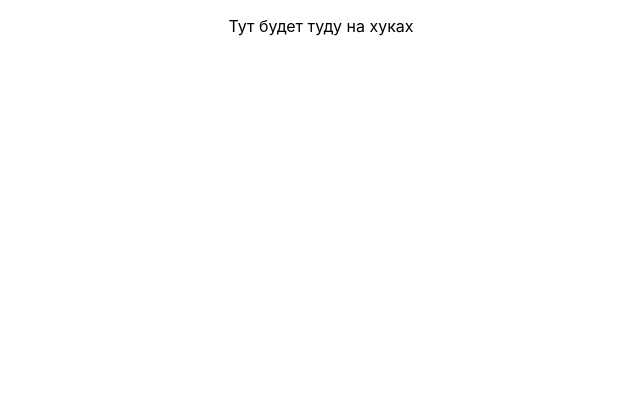
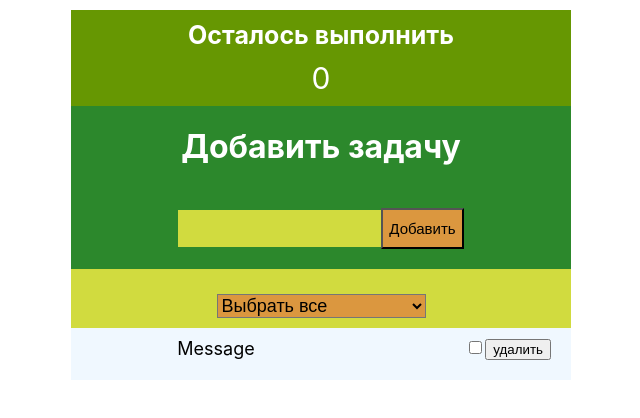
Before and after one commit to AleksandrSmirnov92/react_to_do_list_use_hooks, a React (Create React App) app in the folder react-hooks/: page / in a window 1280 px wide. Shown: the top 418 px of the page, without its empty margins (319-959 px from the left). Built offline with nearby package versions, Linux system fonts and the light colour scheme.

Commit message:
Сделал верстку

```diff
--- a/react-hooks/src/App.css
+++ /dev/null
@@ -1,38 +0,0 @@
-.App {
-  text-align: center;
-}
-
-.App-logo {
-  height: 40vmin;
-  pointer-events: none;
-}
-
-@media (prefers-reduced-motion: no-preference) {
-  .App-logo {
-    animation: App-logo-spin infinite 20s linear;
-  }
-}
-
-.App-header {
-  background-color: #282c34;
-  min-height: 100vh;
-  display: flex;
-  flex-direction: column;
-  align-items: center;
-  justify-content: center;
-  font-size: calc(10px + 2vmin);
-  color: white;
-}
-
-.App-link {
-  color: #61dafb;
-}
-
-@keyframes App-logo-spin {
-  from {
-    transform: rotate(0deg);
-  }
-  to {
-    transform: rotate(360deg);
-  }
-}
--- a/react-hooks/src/App.js
+++ b/react-hooks/src/App.js
@@ -1,10 +1,15 @@
-
-import './App.css';
-
+import AppCSS from './App.module.css';
+import {Header} from "./components/header/header"
+import {AddTaskMenu} from "./components/addTaskMenu/addTaskMenu"
+import {Filter} from "./components/filter/filter"
+import {AllTask} from "./components/allTask/allTask"
 function App() {
   return (
-    <div className="App">
-     <p>Тут будет туду на хуках</p>
+    <div className={`${AppCSS.App} ${AppCSS.AppWrapper}`}>
+     <Header/>
+     <AddTaskMenu/>
+     <Filter/>
+     <AllTask/>
     </div>
   );
 }
--- /dev/null
+++ b/react-hooks/src/App.module.css
@@ -0,0 +1,8 @@
+.App {
+  max-width: 500px;
+  margin: 0 auto;
+  text-align: center;
+}
+.AppWrapper{
+  margin-top: 10px;
+}
--- /dev/null
+++ b/react-hooks/src/components/addTaskMenu/addTaskMenu.js
@@ -0,0 +1,22 @@
+import React from "react"
+import AddTaskCSS from "./addTaskMenu.module.css"
+
+
+export const AddTaskMenu = () => {
+   return(
+
+         <div className={AddTaskCSS.add_task}>
+           <h1 className={AddTaskCSS.add_task_text}>Добавить задачу</h1>
+           <div className={AddTaskCSS.add_task_input_and_button}>
+             <input
+               type="text"
+               className={AddTaskCSS.add_task_input}
+             />
+             <button className={AddTaskCSS.button_add}>
+               <span className={AddTaskCSS.button_add_text}>Добавить</span>
+             </button>
+           </div>
+         </div>
+       );
+
+}
--- /dev/null
+++ b/react-hooks/src/components/addTaskMenu/addTaskMenu.module.css
@@ -0,0 +1,30 @@
+.add_task{
+   display: flex;
+   flex-direction: column;
+   background-color: rgb(44, 136, 44);
+
+   align-items: center;
+}
+.add_task_text{
+   color: white;
+}
+.add_task_input_and_button{
+   margin-top: 20px;
+   margin-bottom: 20px;
+  }
+.add_task_input{
+   text-align: center;
+   background-color: #d1db3f;
+   border:none;
+   font-size: 15px;
+   padding-top: 10px;
+   padding-bottom: 10px;
+}
+.button_add{
+   padding-top: 10px;
+   padding-bottom: 10px;
+    background-color: #db973f;
+ }
+.button_add_text{
+   font-size: 15px;
+}
--- /dev/null
+++ b/react-hooks/src/components/allTask/allTask.js
@@ -0,0 +1,19 @@
+import React from "react"
+import AllTaskCSS from "./allTask.module.css"
+export const AllTask = () => {
+   return (
+      <div className={AllTaskCSS.add_task_result1}  >
+            <span className={AllTaskCSS.add_task_result_text}>
+               Message
+            </span>
+            <div>
+              <input type="checkbox" />
+              <button className={AllTaskCSS.add_task_result_text_remove} >
+                удалить
+              </button>
+            </div>
+          </div>
+        );
+
+
+}
--- /dev/null
+++ b/react-hooks/src/components/allTask/allTask.module.css
@@ -0,0 +1,35 @@
+.add_task_result{
+   background-color: aliceblue;
+   display: flex;
+   justify-content: space-between;
+   padding-top: 10px;
+   padding-bottom: 20px;
+   /* overflow: hidden; */
+}
+.add_task_result1{
+  background-color: aliceblue;
+  display: flex;
+  justify-content: space-between;
+  padding-top: 10px;
+  padding-bottom: 20px;
+  /* overflow: hidden; */
+}
+.add_task_result2{
+  background-color: aliceblue;
+  display: none;
+  justify-content: space-between;
+  padding-top: 10px;
+  padding-bottom: 20px;
+  /* overflow: hidden; */
+}
+.add_task_result_text{
+   width: 50%;
+   word-wrap: break-word;
+   font-size: 18px;
+   color:black;
+   margin-left: 20px;
+
+}
+.add_task_result_text_remove{
+   margin-right: 20px;
+}
--- /dev/null
+++ b/react-hooks/src/components/filter/filter.js
@@ -0,0 +1,14 @@
+import React from "react";
+import FilterCSS from "./filter.module.css"
+export const Filter = () => {
+   return(
+      <div className={FilterCSS.filter_block}>
+      <select className={FilterCSS.filter} defaultValue={'DEFAULT'} >
+         <option id="1" value="all" selected>Выбрать все </option>
+         <option id="2"  value={"/ALLACTIVE"} > Выбрать активные </option>
+         <option id="3"  value={"/ALLINACTIVE"} >Выбрать законченные</option>
+      </select>
+
+   </div>
+   )
+}
--- /dev/null
+++ b/react-hooks/src/components/filter/filter.module.css
@@ -0,0 +1,13 @@
+.filter_block{
+   background: #d1db3f;
+   display: flex;
+   justify-content: center;
+   padding-top: 25px;
+   padding-bottom: 10px;
+}
+.filter{
+
+   background-color: #db973f;
+
+   font-size: 18px;
+   }
--- /dev/null
+++ b/react-hooks/src/components/header/header.js
@@ -0,0 +1,15 @@
+import React from "react"
+import HeaderCSS from "./header.module.css"
+
+export const Header = () => {
+   return(
+      <header className={HeaderCSS.header}>
+
+      <div className={HeaderCSS.header_wrapper}>
+         <span className={HeaderCSS.header_span}>Осталось выполнить</span>
+
+         <span className={HeaderCSS.header_span2}>0</span>
+      </div>
+   </header>
+   )
+}
--- /dev/null
+++ b/react-hooks/src/components/header/header.module.css
@@ -0,0 +1,27 @@
+.header{
+   position: relative;
+   display: flex;
+   justify-content: center;
+   align-items: center;
+   background: rgb(102, 151, 2);
+}
+.header_wrapper{
+   display: flex;
+   flex-direction: column;
+   justify-content: center;
+
+}
+.header_span{
+   text-align: center;
+   color:white;
+   font-size: 25px;
+   font-weight: bold;
+   padding-top: 10px;
+   padding-bottom: 10px;
+}
+.header_span2{
+   font-size: 30px;
+   color: white;
+   text-align: center;
+   padding-bottom: 10px;
+}
```
